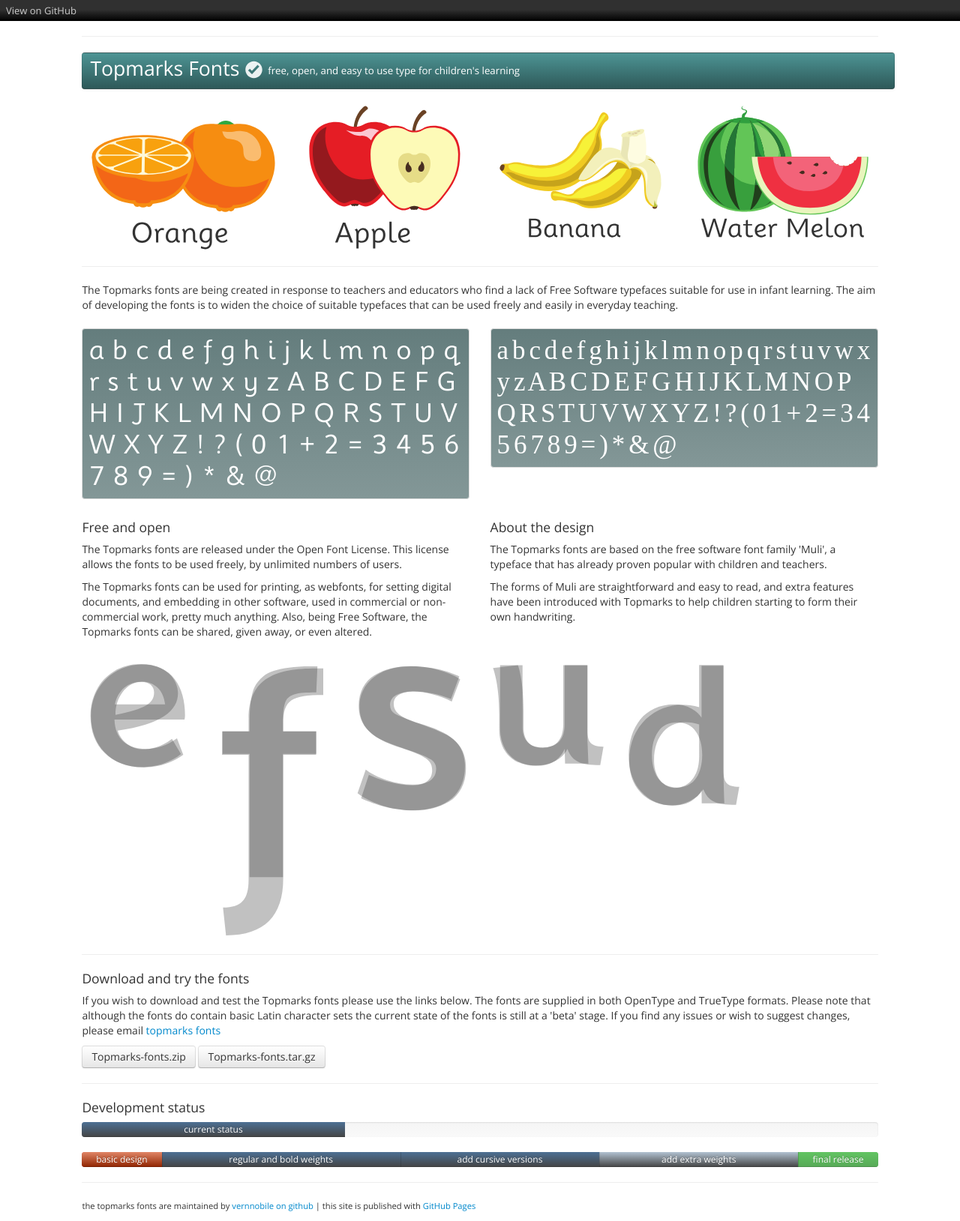
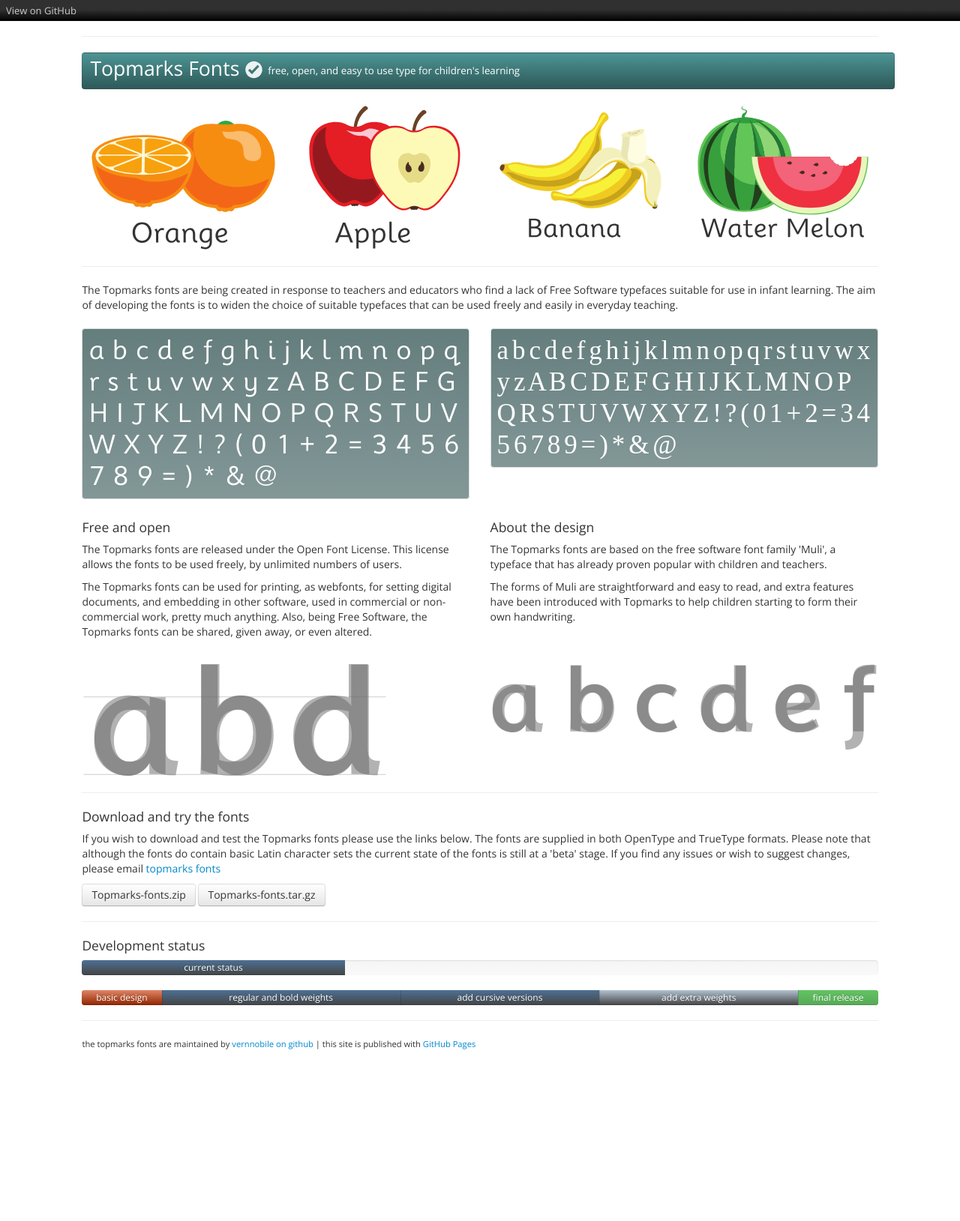
Before and after one commit to vernnobile/topmarks, a Jekyll site: the page built from index.html, in a window 1280 px wide. Shown: the whole page at 75% size. Built offline with Jekyll 4.4.1, drawn with Linux system fonts in a browser that asks for light colours; some web fonts are replaced; after the commit the page ends 1413 px from its top, so only the background shows below that.

Commit message:
Update compare.html

```diff
--- a/_includes/compare.html
+++ b/_includes/compare.html
@@ -1,7 +1,4 @@
 <div class="row-fluid" style="padding-top:21px;">
-<div class="span2"><img src="images/e_e.svg" "width 80%"/></div>
-<div class="span2"><img src="images/f_f.svg" "width 80%"/></div>
-<div class="span2"><img src="images/s_s.svg" "width 80%"/></div>
-<div class="span2"><img src="images/u_u.svg" "width 80%"/></div>
-<div class="span2"><img src="images/d_d.svg" "width 80%"/></div>
+<div class="span6"><img src="images/a_d.svg" "width 80%"/></div>
+<div class="span6"><img src="images/a_f.svg" "width 80%"/></div>
 </div>
```
